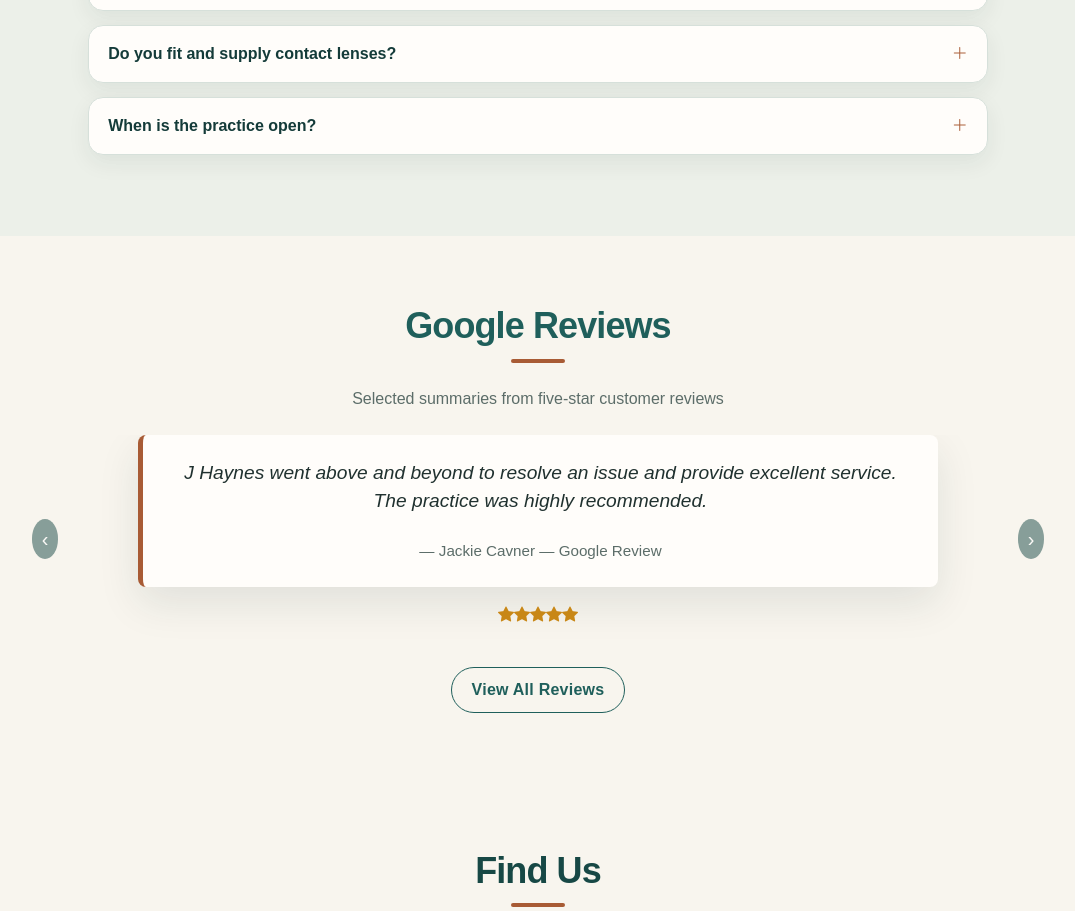
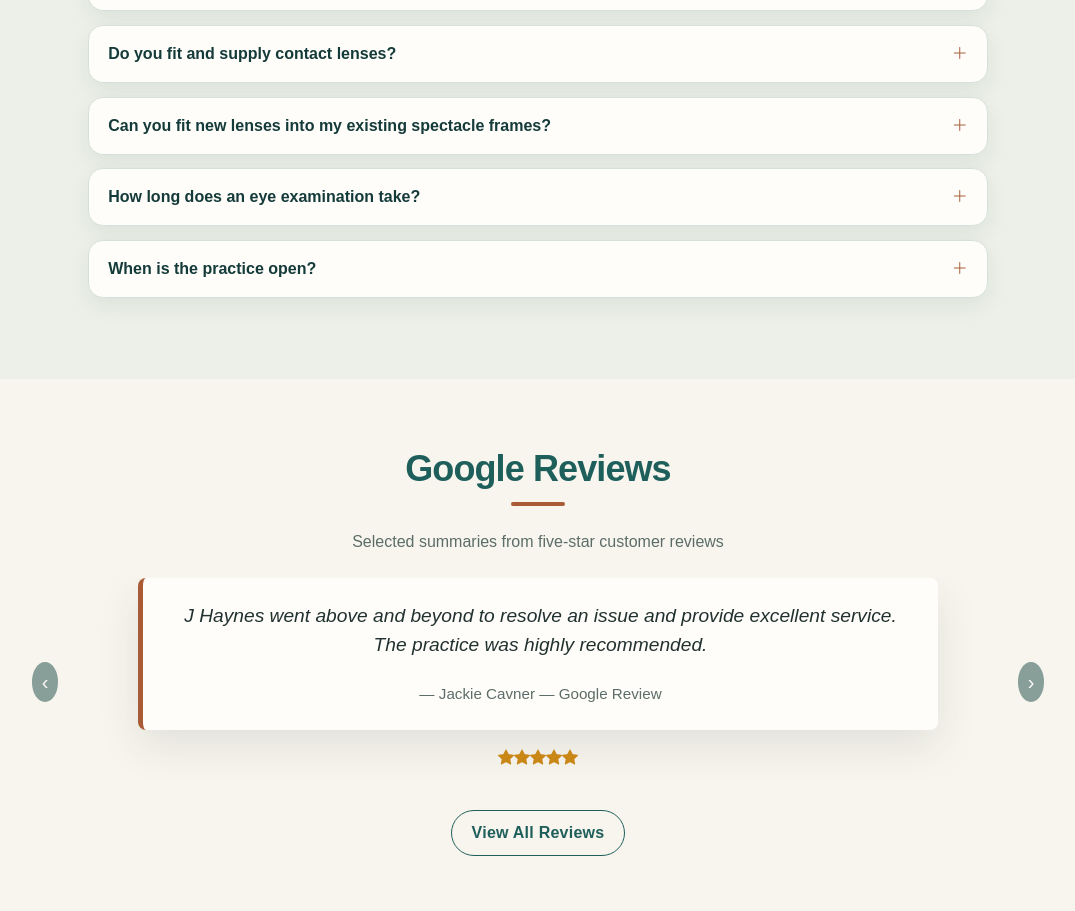
Before and after one commit to mohaammed17/JHaynes-Optician, a React (Vite) app in the folder Frontend/: page / in a window 1280 px wide. Shown: the part 3577-4488 px from the top of the page, without its empty margins (102-1177 px from the left). Built offline with nearby package versions, Linux system fonts and the light colour scheme.

Commit message:
Add spectacle frame and examination FAQs

```diff
--- a/Frontend/src/Components/FaqSection.jsx
+++ b/Frontend/src/Components/FaqSection.jsx
@@ -50,6 +50,16 @@ const faqItems = [
     ),
   },
   {
+    question: 'Can you fit new lenses into my existing spectacle frames?',
+    answer:
+      'Yes. If your existing frames are in good condition and suitable for your chosen lens type, we may be able to glaze new lenses into them. We will inspect the frames first and advise you on their suitability.',
+  },
+  {
+    question: 'How long does an eye examination take?',
+    answer:
+      'A standard eye examination usually takes between 30 and 40 minutes. Additional assessments, such as an OCT scan, may require a further 10 to 15 minutes.',
+  },
+  {
     question: 'When is the practice open?',
     answer: 'We are open Tuesday morning and Wednesday to Friday during the day. Monday and Saturday visits are by appointment only, and we are closed on Sundays and bank holidays.',
   },
```
